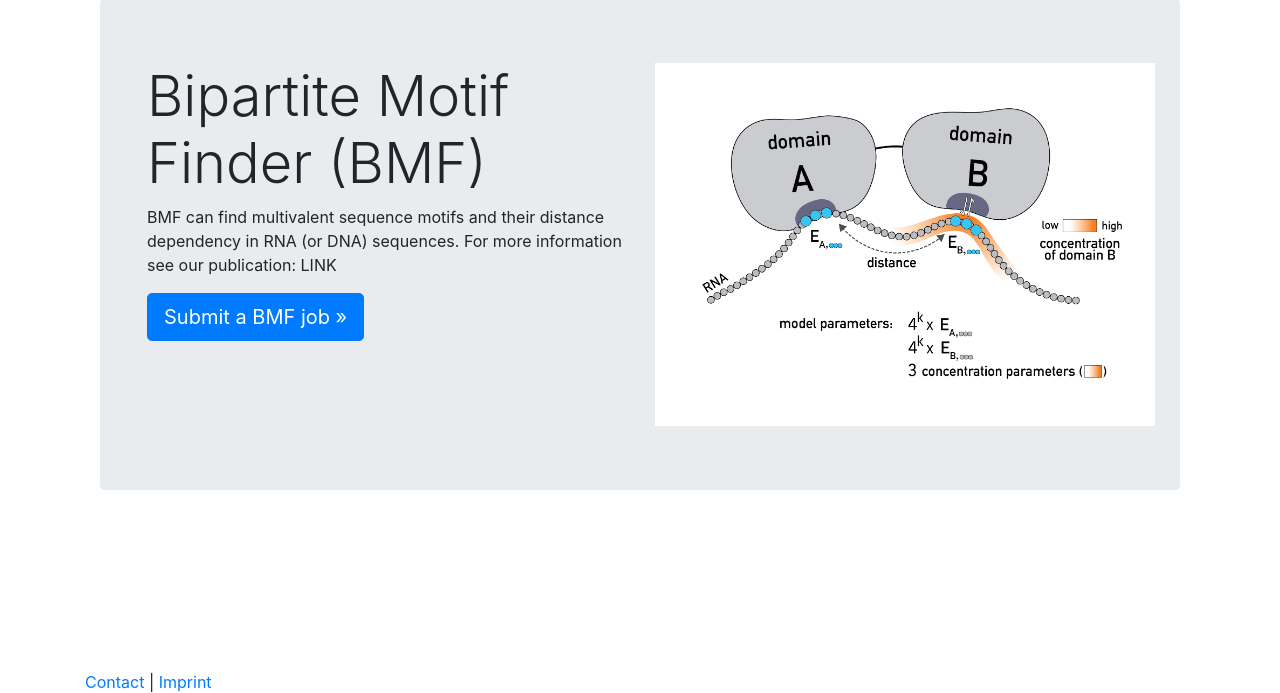
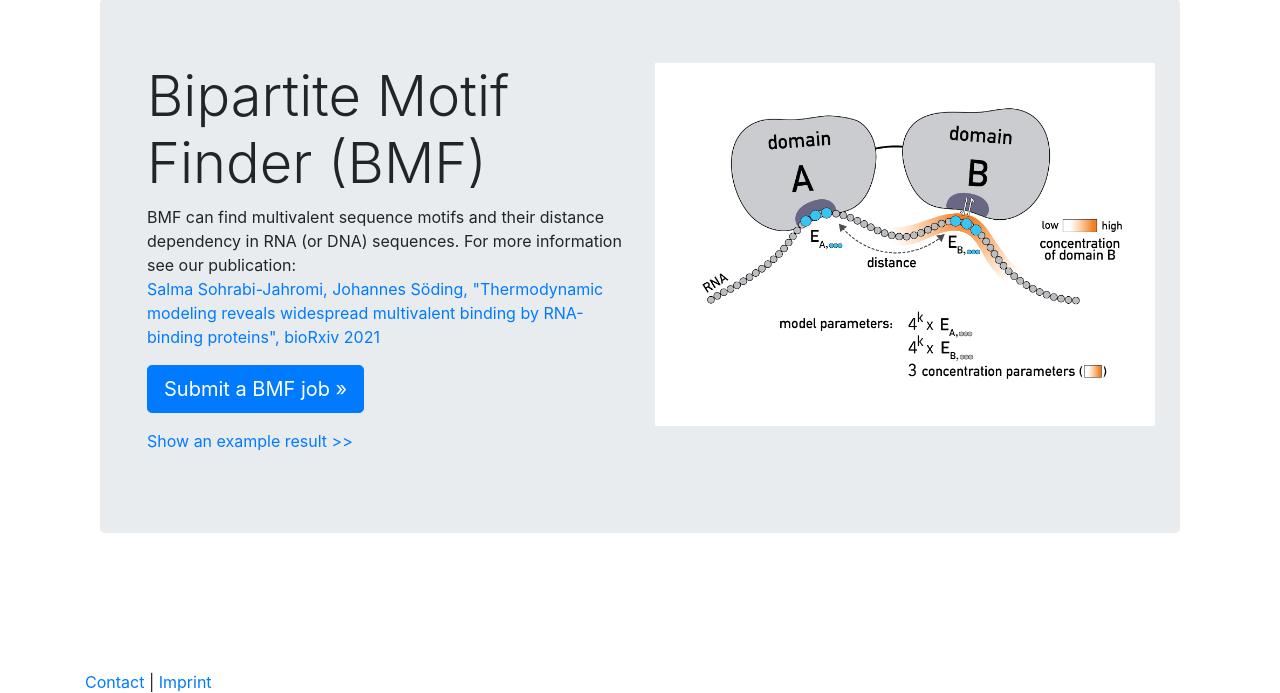
Before and after one commit to soedinglab/bmf-webserver, a Django app: page / in a window 1280 px wide. Shown: the part 82-775 px from the top of the page. Run offline with Django 3.2, Linux system fonts and the light colour scheme; parts of the project's set-up code (start-up, migrations or seed data) failed here and were passed over; some libraries are stand-ins or nearby versions.

Commit message:
update urls

```diff
--- a/bmf_web/bmf/templates/home.html
+++ b/bmf_web/bmf/templates/home.html
@@ -10,9 +10,13 @@
                 <h1 class="display-4">Bipartite Motif Finder (BMF)</h1>
                 <p>
                     BMF can find multivalent sequence motifs and their distance dependency in RNA (or DNA) sequences.
-                    For more information see our publication: LINK
+                    For more information see our publication:  <br>
+                    <a href="https://github.com/soedinglab/bipartite_motif_finder"> Salma Sohrabi-Jahromi, Johannes Söding, "Thermodynamic modeling reveals widespread multivalent binding by RNA-binding proteins", bioRxiv 2021</a>
                 </p>
                 <p><a class="btn btn-primary btn-lg" href="{% url 'run_bmf' %}" role="button">Submit a BMF job »</a></p>
+                <p>
+                    <a href="{% url 'show_results' '00000000-0000-0000-0000-000000000000'%}"> Show an example result >></a>
+                </dp>
             </div>
             <div class="col-md-6">
                 <img src="{% static 'img/bmf_summary.png' %}" alt="BMF logo" width="500">
--- a/bmf_web/bmf/templates/main.html
+++ b/bmf_web/bmf/templates/main.html
@@ -42,8 +42,9 @@
                         <li class="nav-item dropdown">
                             <a href="#" class="nav-link dropdown-toggle" data-toggle="dropdown" role="button" aria-haspopup="true" aria-expanded="false">Links</span></a>
                             <div class="dropdown-menu">
-                            <a class="dropdown-item" href="#" target="_blank" rel="noopener noreferrer" ><span class="fa fa-book"></span>&nbsp; Documentation</a>
-                            <a class="dropdown-item" href="https://github.com/soedinglab/bipartite_motif_finder" target="_blank" rel="noopener noreferrer"><span class="fab fa-github"></span>&nbsp;Github repository</a>
+                            <a class="dropdown-item" href="https://github.com/soedinglab/bipartite_motif_finder/wiki" target="_blank" rel="noopener noreferrer" ><span class="fa fa-book"></span>&nbsp; Documentation</a>
+                            <a class="dropdown-item" href="https://github.com/soedinglab/bipartite_motif_finder" target="_blank" rel="noopener noreferrer"><span class="fab fa-github"></span>&nbsp;BMF code</a>
+                            <a class="dropdown-item" href="https://github.com/soedinglab/bmf-webserver" target="_blank" rel="noopener noreferrer"><span class="fab fa-github"></span>&nbsp;BMF server code</a>
                             <a class="dropdown-item"  href="#" target="_blank" rel="noopener noreferrer" ><span class="fa fa-sticky-note"></span>&nbsp; Publication</a>
                             <a class="dropdown-item"  href="#" target="_blank" rel="noopener noreferrer" ><span class="fas fa-pen-fancy"></span>&nbsp; Cite us!</a>
                             </div>
```
